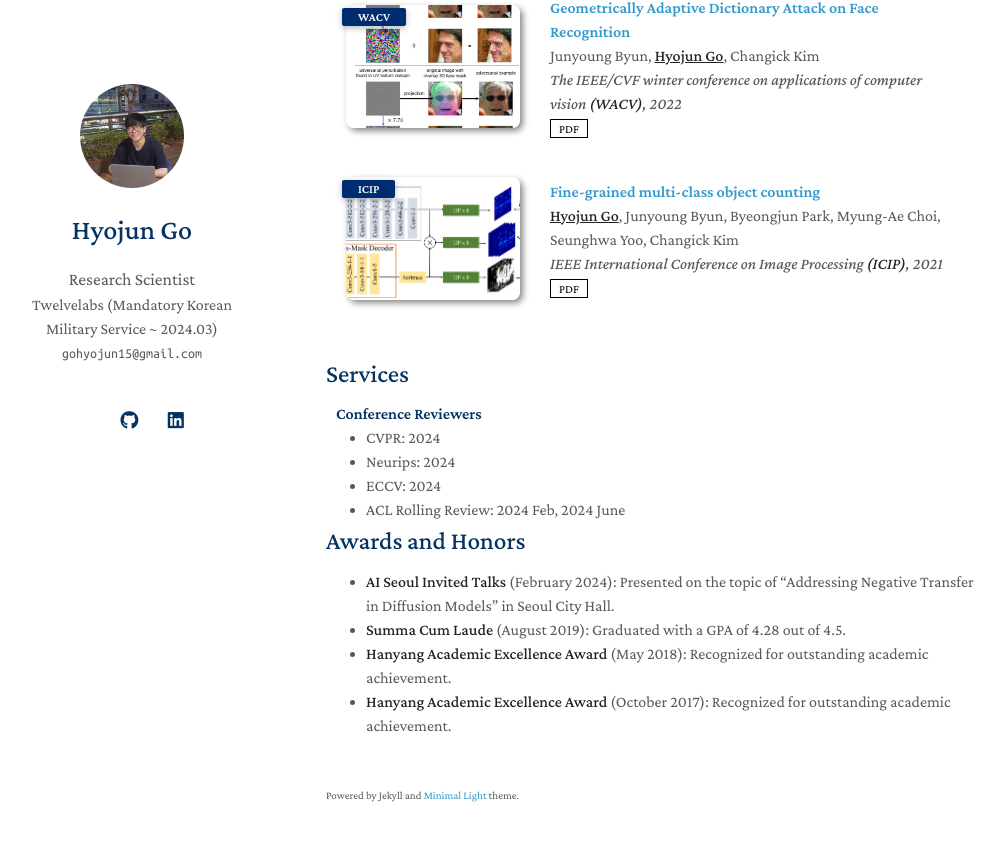
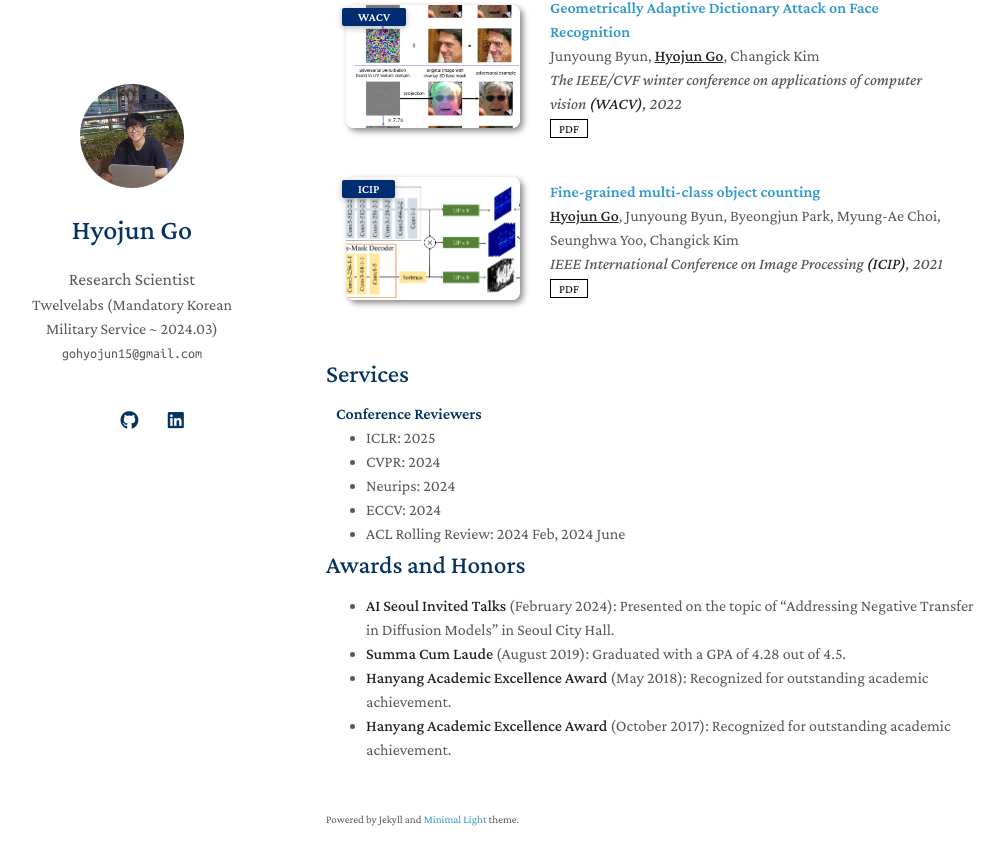
Before and after one commit to gohyojun15/gohyojun15.github.io, a Jekyll site: the page built from index.md, in a window 1280 px wide and 900 px high, scrolled down 3356 px. Shown: the top 865 px of the window, without its empty margins (144-1146 px from the left). Built offline with Jekyll 4.4.1, drawn with Linux system fonts in a browser that asks for light colours; nearby versions of some CDN libraries; a style sheet for code colours, icons or effects is not loaded; our own code applies the rules of GitHub Pages for plain Markdown files.

Commit message:
Update services.md

```diff
--- a/_includes/services.md
+++ b/_includes/services.md
@@ -3,6 +3,7 @@
 <h4 style="margin:0 10px 0;">Conference Reviewers</h4>
 
 <ul style="margin:0 0 5px;">
+  <li>ICLR: 2025</li>
   <li>CVPR: 2024</li>
   <li>Neurips: 2024</li>
   <li>ECCV: 2024</li>
```
